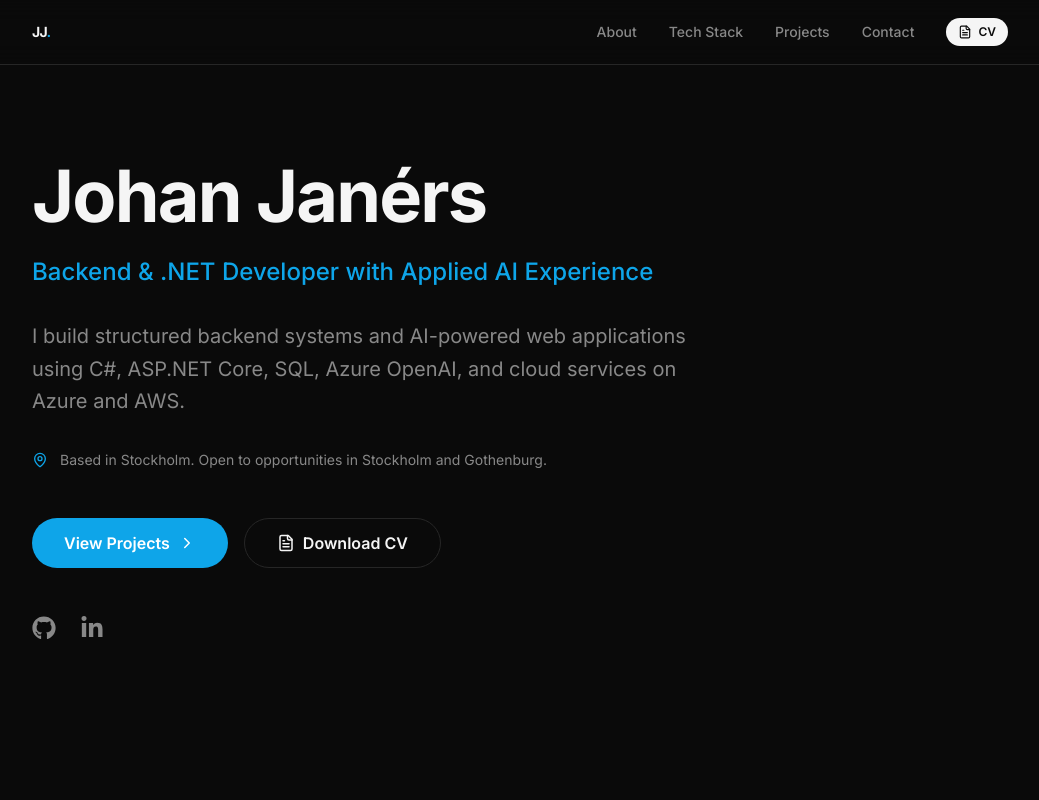
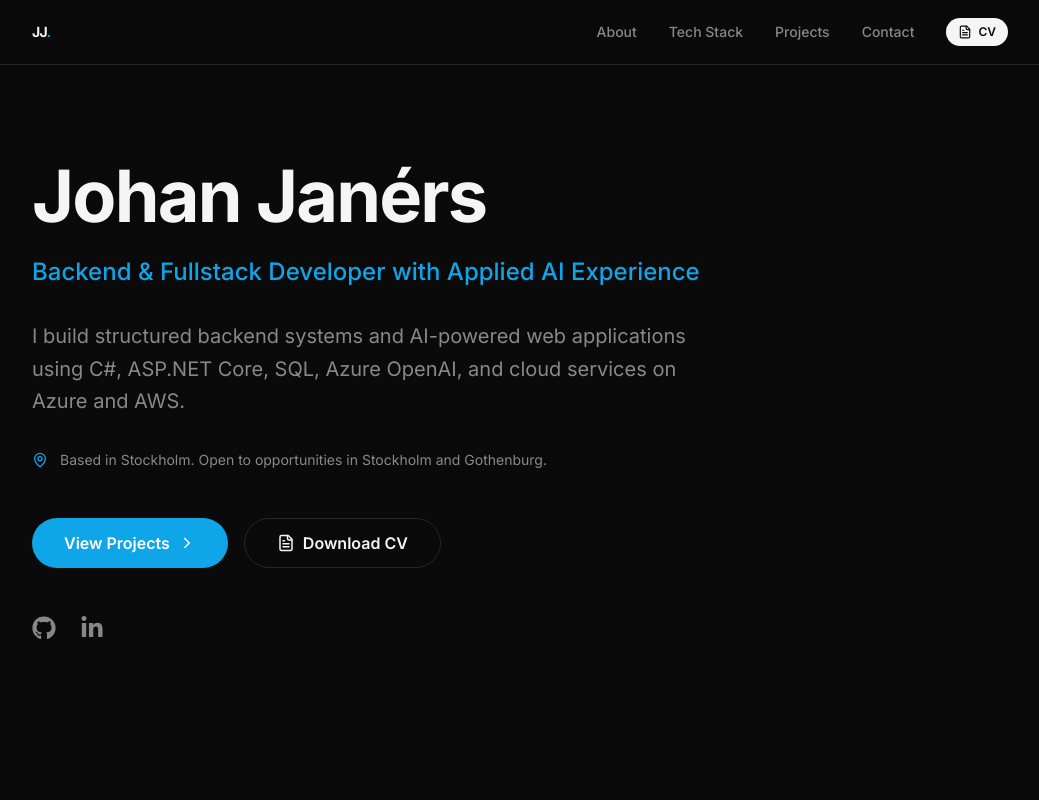
Before and after one commit to johanjaners/johan-portfolio, a React (Vite) app: page / in a window 1280 px wide. Shown: the top 800 px of the page, without its empty margins (120-1159 px from the left). Built offline with nearby package versions, Linux system fonts and the light colour scheme.

Commit message:
feat: update job title in App component to reflect fullstack development skills

```diff
--- a/src/App.tsx
+++ b/src/App.tsx
@@ -241,7 +241,7 @@ export default function App() {
               Johan Janérs
             </h1>
             <h2 className="text-xl md:text-2xl font-medium text-accent mb-8">
-              Backend & .NET Developer with Applied AI Experience
+              Backend & Fullstack Developer with Applied AI Experience
             </h2>
             <p className="text-lg md:text-xl text-muted max-w-2xl mb-8 leading-relaxed">
               I build structured backend systems and AI-powered web applications using C#, ASP.NET Core, SQL, Azure OpenAI, and cloud services on Azure and AWS.
```
